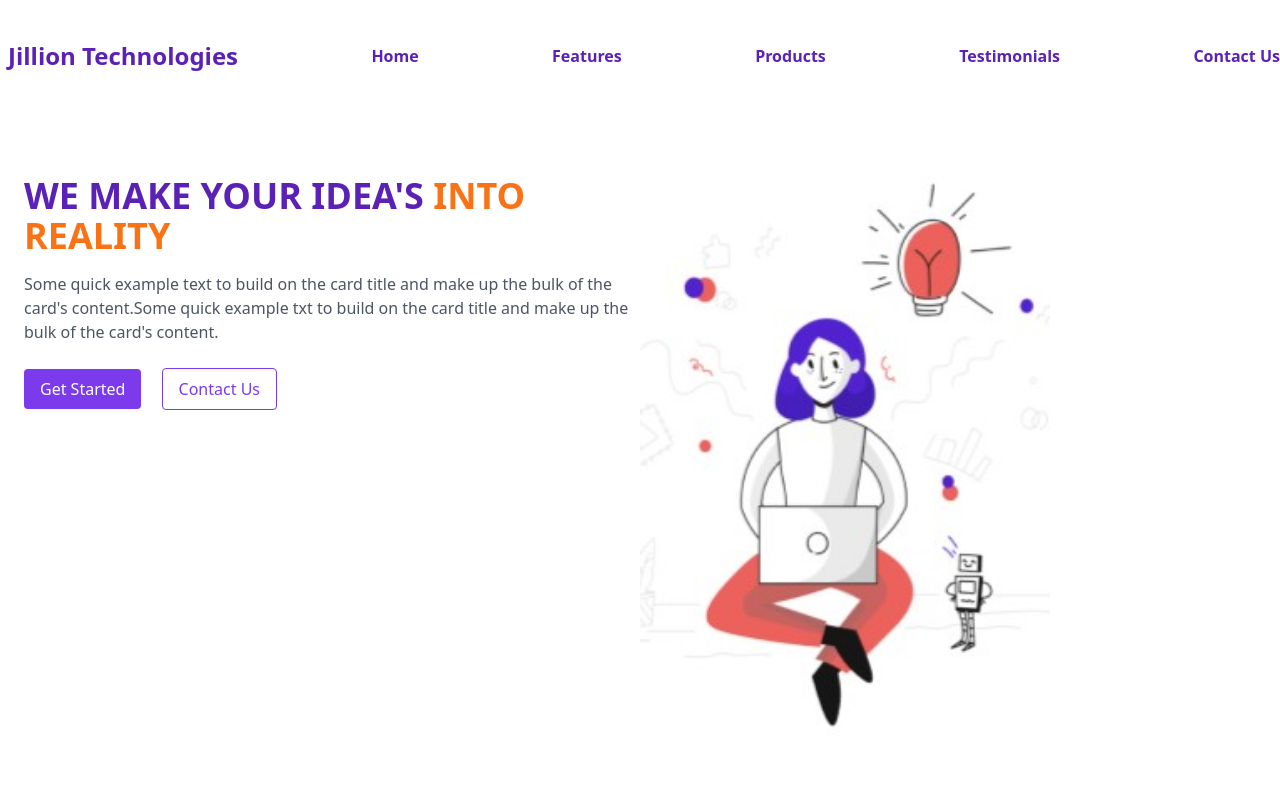
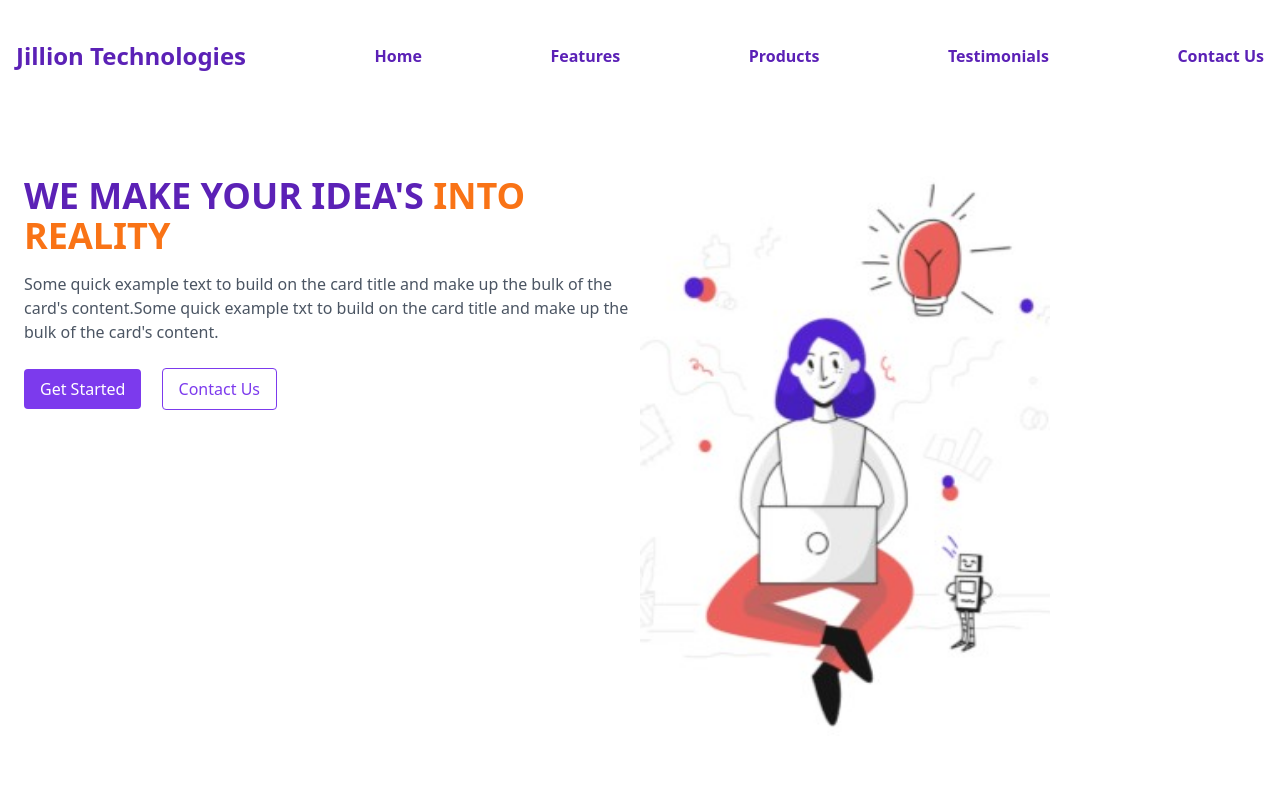
Before and after one commit to Kanishk567/jillion_Techno, a website: page index.html in a window 1280 px wide. Shown: the top 800 px of the page. Drawn offline with Linux system fonts and the light colour scheme.

Commit message:
fixing header

```diff
--- a/index.html
+++ b/index.html
@@ -51,7 +51,7 @@
 
         <section id="desktop" class=" hidden container mx-auto  py-10 lg:block ">
 
-            <nav class="flex items-center justify-between  bg-white pl-2 max-h-20">
+            <nav class="flex items-center justify-between  bg-white px-4 max-h-20">
                 <h1 class="logo font-bold text-2xl text-violet-800  "><a href="index.html">Jillion Technologies</a></h1>
 
                 <a href="#home" class="font-semibold text-violet-800   hover:underline  hover:text-violet-600 hover:underline-offset-8  active:underline  active:text-violet-600 active:underline-offset-8">Home</a>
```
